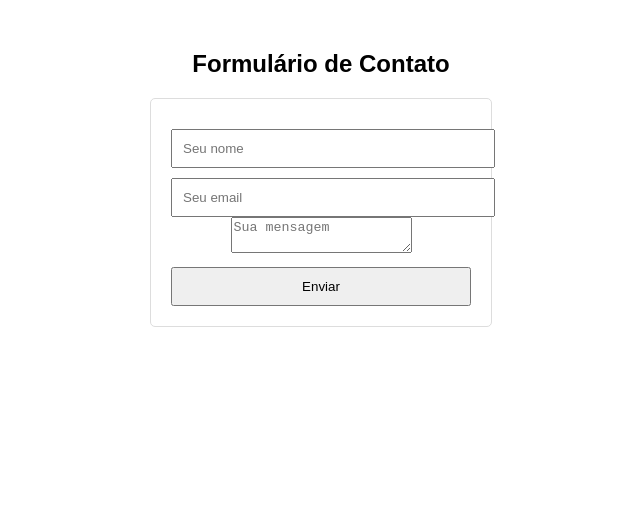
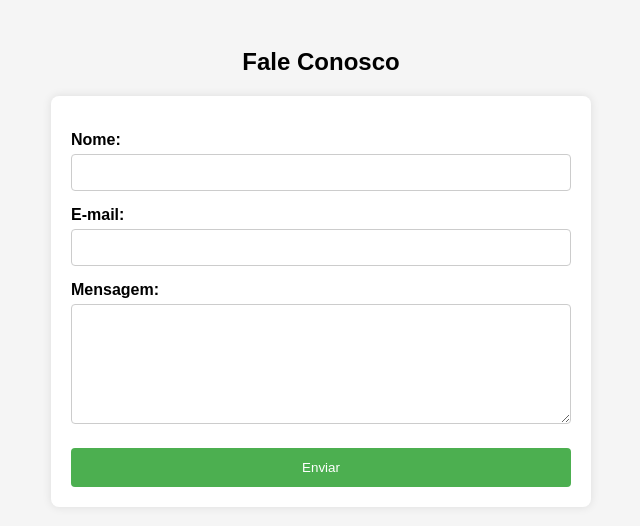
Before and after one commit to thalesrmacedo/backends11, a plain HTML site: page index.html in a window 1280 px wide. Shown: the whole page, without its empty margins (319-959 px from the left). Drawn offline with Linux system fonts and the light colour scheme.

Commit message:
Update index.html

```diff
--- a/index.html
+++ b/index.html
@@ -1,34 +1,88 @@
 <!DOCTYPE html>
-<html lang="pt">
+<html lang="pt-BR">
 <head>
   <meta charset="UTF-8">
-    <meta name="viewport" content="width=device-width, initial-scale=1.0">
-    <title>Formulário com CAPTCHA</title>
+  <title>Formulário com reCAPTCHA</title>
   <script src="https://www.google.com/recaptcha/api.js" async defer></script>
   <style>
-        body { font-family: Arial, sans-serif; text-align: center; margin: 50px; }
-        form { max-width: 300px; margin: auto; padding: 20px; border: 1px solid #ddd; border-radius: 5px; }
-        input, button { width: 100%; padding: 10px; margin-top: 10px; }
+    body {
+      font-family: Arial, sans-serif;
+      background-color: #f5f5f5;
+      padding: 20px;
+    }
+
+    h2 {
+      text-align: center;
+    }
+
+    form {
+      max-width: 500px;
+      margin: 0 auto;
+      padding: 20px;
+      background-color: white;
+      border-radius: 8px;
+      box-shadow: 0 0 10px rgba(0,0,0,0.1);
+    }
+
+    label {
+      display: block;
+      margin-top: 15px;
+      font-weight: bold;
+    }
+
+    input[type="text"],
+    input[type="email"],
+    textarea {
+      width: 100%;
+      padding: 10px;
+      margin-top: 5px;
+      border: 1px solid #ccc;
+      border-radius: 4px;
+      box-sizing: border-box;
+    }
+
+    textarea {
+      resize: vertical;
+      height: 120px;
+    }
+
+    .g-recaptcha {
+      margin-top: 20px;
+      margin-bottom: 20px;
+    }
+
+    button {
+      background-color: #4CAF50;
+      color: white;
+      padding: 12px 20px;
+      border: none;
+      border-radius: 4px;
+      cursor: pointer;
+      width: 100%;
+    }
+
+    button:hover {
+      background-color: #45a049;
+    }
   </style>
 </head>
 <body>
-    <h2>Formulário de Contato</h2>
-    <form id="captcha-form" action="/validar-captcha" method="POST">
-        <input type="text" name="name" placeholder="Seu nome" required>
-        <input type="email" name="email" placeholder="Seu email" required>
-        <textarea name="message" placeholder="Sua mensagem" required></textarea>
-        <div class="g-recaptcha" data-sitekey="SUA_CHAVE_SITE"></div>
+  <h2>Fale Conosco</h2>
+  <form id="meuFormulario" method="POST" action="/submit">
+    <label for="nome">Nome:</label>
+    <input type="text" id="nome" name="nome" required>
+
+    <label for="email">E-mail:</label>
+    <input type="email" id="email" name="email" required>
+
+    <label for="mensagem">Mensagem:</label>
+    <textarea id="mensagem" name="mensagem" required></textarea>
+
+    <div class="g-recaptcha" data-sitekey="6Lf8UDcrAAAAANWQhNOOgVBfW0_RSPiMtsjhIOhC"></div>
+
     <button type="submit">Enviar</button>
   </form>
 
-    <script>
-        document.getElementById("captcha-form").addEventListener("submit", function(event) {
-            var response = grecaptcha.getResponse();
-            if(response.length === 0) {
-                alert("Por favor, complete o CAPTCHA!");
-                event.preventDefault();
-            }
-        });
-    </script>
+  <script src="script.js"></script>
 </body>
 </html>
```
Lines whose indentation alone changed are shown as unchanged.
